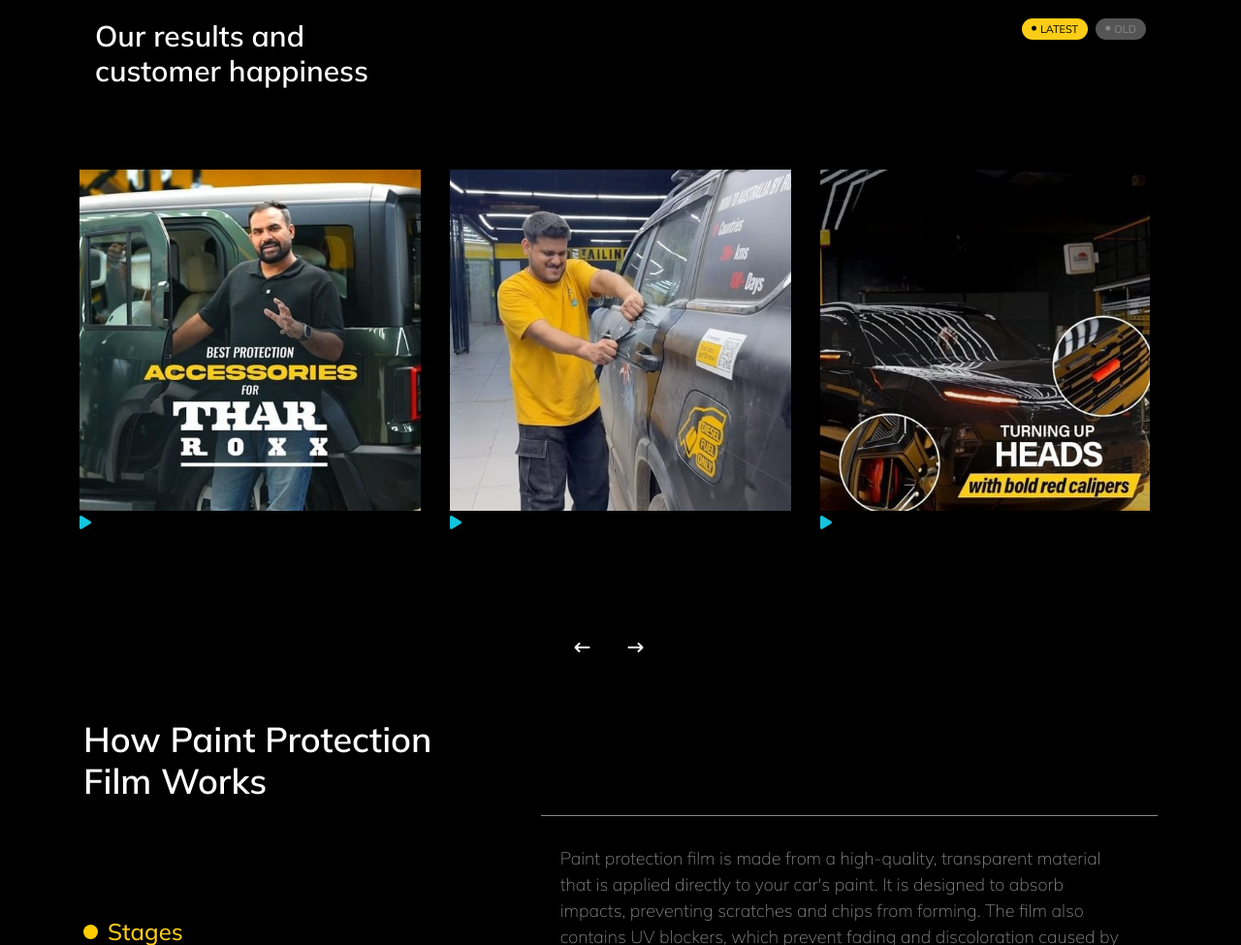
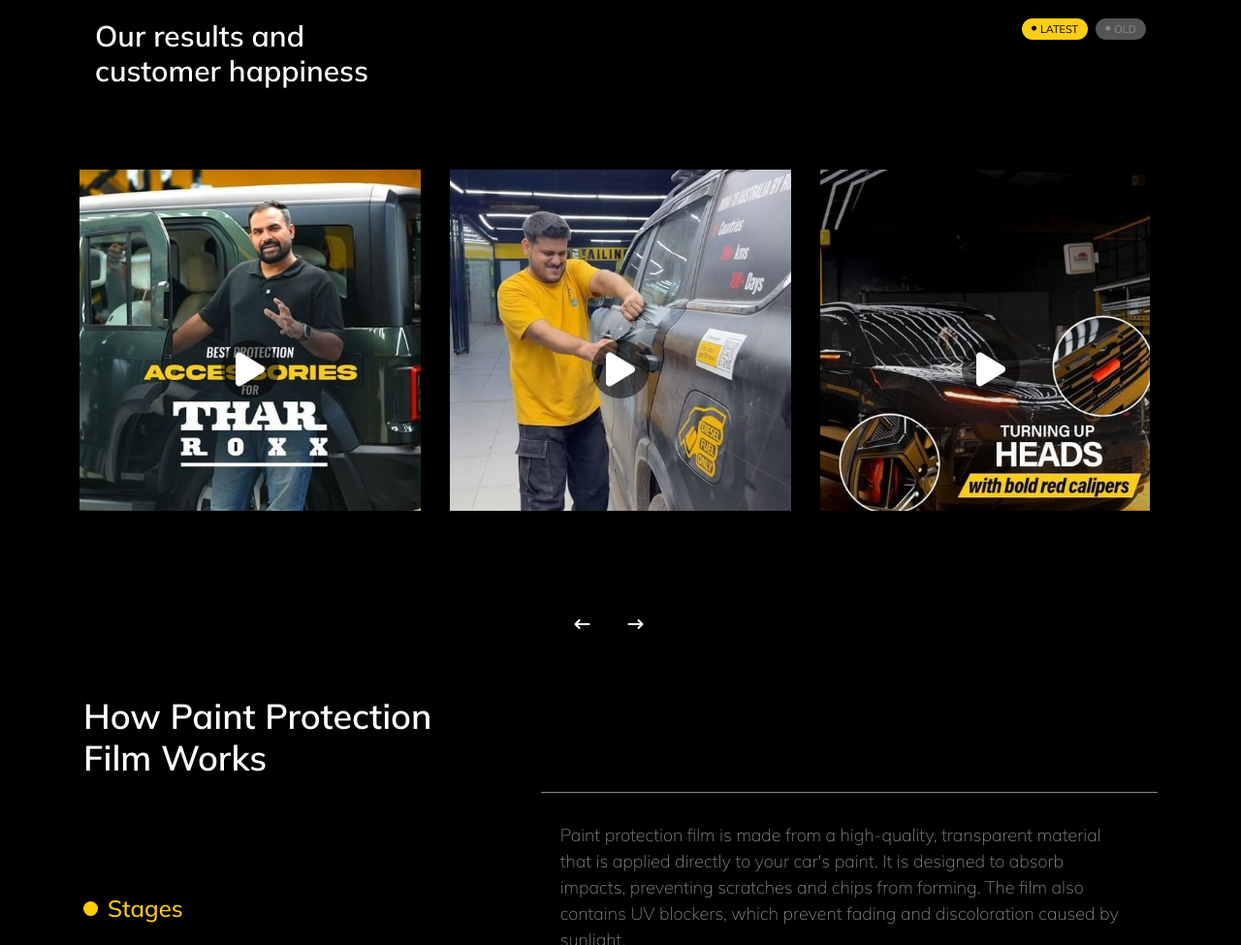
Before and after one commit to PoojaTamor/BULL-ARMOUR, a plain HTML site: page index.html in a window 1280 px wide. Shown: the part 3073-4048 px from the top of the page at 97% size. Drawn offline with nearby package versions, Linux system fonts and the light colour scheme.

Commit message:
Update style.css

```diff
--- a/css/style.css
+++ b/css/style.css
@@ -185,6 +185,8 @@ body{
   background-size: cover;
   background-repeat: no-repeat;
 }
+
+
 .hero-left-sec h1{
     font-size: 90px;
     font-weight: 600 !important;
@@ -963,6 +965,33 @@ padding-inline: 15px;
     text-align: center;
     display: flex;
     justify-content: center;
+
+}
+
+.my-carousel .col{
+  position: relative;
+
+}
+
+.video-icon {
+  position: absolute;
+  top: 50%;
+  left: 50%;
+  transform: translate(-50%, -50%);
+  color: white;
+  font-size: 40px;
+  background-color: rgba(0, 0, 0, 0.5); /* Semi-transparent background */
+  border-radius: 50%; /* Circular shape */
+  width: 60px;
+  height: 60px;
+  display: flex;
+  align-items: center;
+  justify-content: center;
+  transition: transform 0.3s ease;
+}
+
+.my-carousel .col:hover .video-icon {
+  transform: translate(-50%, -50%) scale(1.2); /* Slight zoom effect */
 }
 
 .my-carousel .owl-nav .owl-prev,
@@ -1018,7 +1047,13 @@ padding-inline: 15px;
   width: 28px;
   height: 29px;
 
-}
+
+}
+
+/* .video-icon {
+  width: 40px;
+    height: 0px;
+} */
 }
 
 /* =============================================section-5-END=================== */
```
